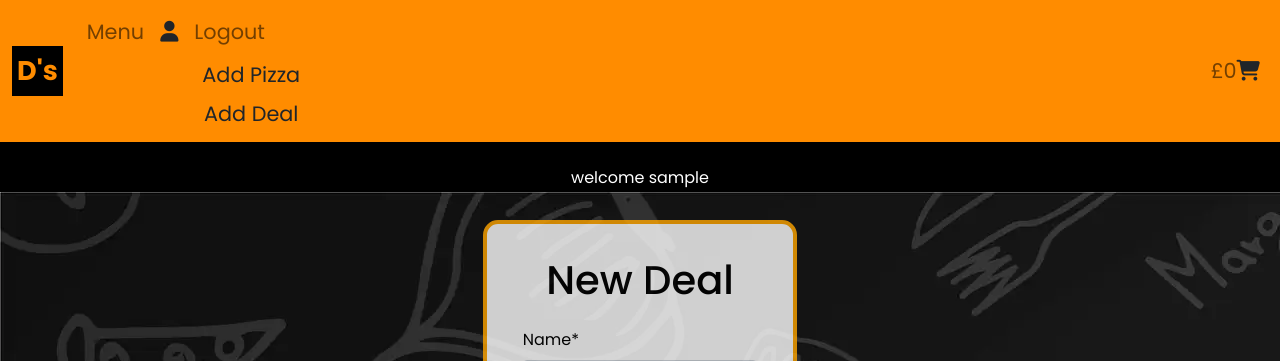
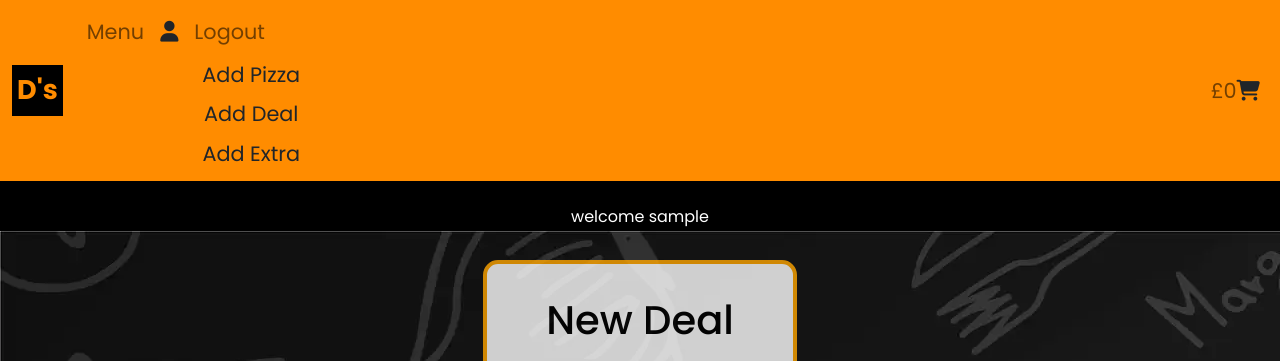
Before and after one commit to NaveedNaseem84/PP5-Ds_Pizza, a Django app: page /management/add/deal/ in a window 1280 px wide. Shown: the top 361 px of the page. Run offline with Django 4.2, Linux system fonts and the light colour scheme; the visitor is signed in with stand-in values (Sample User, id 1); data that the repository does not hold is empty; some libraries are stand-ins or nearby versions.

Commit message:
create form and view to add Extra (side, drink or dessert)

```diff
--- a/management/forms.py
+++ b/management/forms.py
@@ -1,5 +1,5 @@
 from django import forms
-from menu.models import Pizza, Deal
+from menu.models import Pizza, Deal, Extras
 
 class NewPizzaForm(forms.ModelForm):
     """
@@ -18,10 +18,8 @@ class NewPizzaForm(forms.ModelForm):
         )
 
         widgets = {
-
             "description": forms.Textarea(attrs={'style': 'width:100%', "rows":3}),
             "price": forms.NumberInput(attrs={'style': 'width:100%'}),
-
         }
 
 class NewDealForm(forms.ModelForm):
@@ -42,8 +40,25 @@ class NewDealForm(forms.ModelForm):
             "active",
         )
         widgets = {
-
             "description": forms.Textarea(attrs={'style': 'width:100%', "rows":3}),
             "price": forms.NumberInput(attrs={'style': 'width:100%'}),
+        }
 
+class NewExtraForm(forms.ModelForm):
+    """
+    An instance of a side, drink or dessert
+    """
+    class Meta:
+
+        model = Extras
+        fields =(
+            "name",
+            "description",
+            "category",
+            "price",
+            "active",
+        )
+        widgets = {
+            "description": forms.Textarea(attrs={'style': 'width:100%', "rows":3}),
+            "price": forms.NumberInput(attrs={'style': 'width:100%'}),
         }
--- a/management/urls.py
+++ b/management/urls.py
@@ -5,5 +5,6 @@ urlpatterns = [
     path('', views.management_view, name='management'),
     path('add/pizza/', views.add_pizza, name='add_pizza'),
     path('add/deal/', views.add_deal, name='add_deal'),
+    path('add/extra/', views.add_extra, name='add_extra'),
 
 ]
--- a/management/views.py
+++ b/management/views.py
@@ -1,6 +1,6 @@
 from django.shortcuts import render, redirect
 from django.contrib import messages
-from.forms import NewPizzaForm, NewDealForm
+from.forms import NewPizzaForm, NewDealForm, NewExtraForm
 from menu.views import menu_view
 
 
@@ -66,3 +66,32 @@ def add_deal(request):
    template = "management/product_admin.html"
 
    return render(request, template, context)
+
+def add_extra(request):
+   """
+   Creates a new instance of a side, drink or dessert once valid
+   """
+   ## added to show proof of concept only, expand on in readme
+   if not request.user.is_staff:
+        messages.add_message(request, messages.ERROR,'Please login')
+        return redirect(menu_view)
+
+   if request.method =="POST":
+        form = NewExtraForm(request.POST)
+
+        if form.is_valid():
+            form.save()
+            messages.add_message(request, messages.SUCCESS,'Side, Drink or Dessert added')
+
+            return redirect(menu_view)
+   else:
+        form = NewExtraForm()
+
+   context = {
+        "form": form,
+        "product":"Side, Drink or Dessert"
+    }
+
+   template = "management/product_admin.html"
+
+   return render(request, template, context)
--- a/templates/base.html
+++ b/templates/base.html
@@ -59,9 +59,10 @@
                         <li class="nav-item">
                             <a class="nav-link {% if request.path == logout_url %}active{% endif %}" aria-current="page"
                                 href="{% url 'account_logout' %}">Logout</a>
-
+                            <!-- come back to and configure as drop down!-->
                             <a href="{% url 'add_pizza' %}?" class="dropdown-item text-center"> Add Pizza</a>
                              <a href="{% url 'add_deal' %}" class="dropdown-item text-center"> Add Deal</a>
+                             <a href="{% url 'add_extra' %}" class="dropdown-item text-center"> Add Extra</a>
                         </li>
 
                         {% else %}
```
